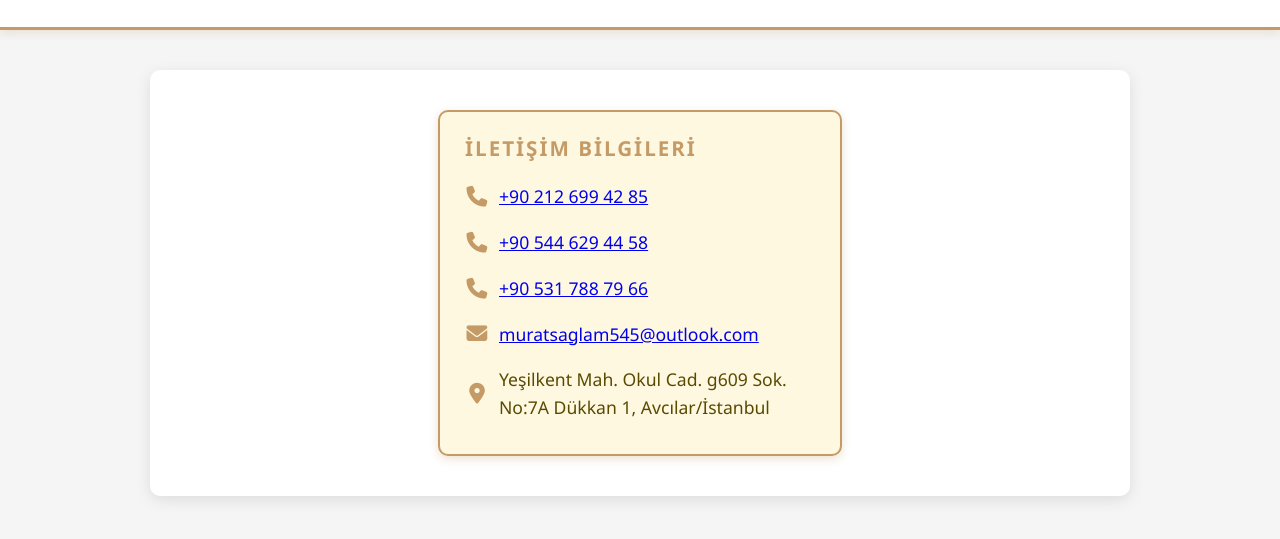
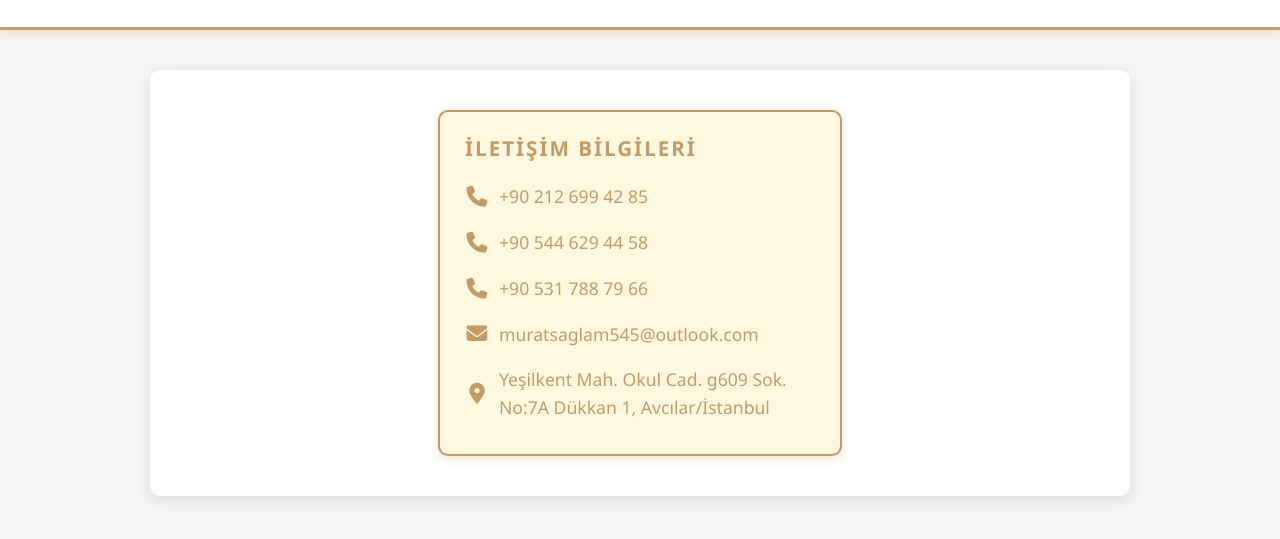
Before and after one commit to mustafaicee/peksag-lavabo, a plain HTML site: page iletisim.html in a window 1280 px wide. Shown: the part 119-658 px from the top of the page. Drawn offline with Linux system fonts and the light colour scheme.

Commit message:
renk değişikliği

```diff
--- a/iletisim.html
+++ b/iletisim.html
@@ -26,10 +26,10 @@
 
   <div class="contact-info">
     <h3>İletişim Bilgileri</h3>
-    <p><i class="fas fa-phone"></i> <a href="tel:+902126994285">+90 212 699 42 85</a></p>
-    <p><i class="fas fa-phone"></i> <a href="tel:+905446294458">+90 544 629 44 58</a></p>
-    <p><i class="fas fa-phone"></i> <a href="tel:+905317887966">+90 531 788 79 66</a></p>
-    <p><i class="fas fa-envelope"></i> <a href="mailto:muratsaglam@outlook.com">muratsaglam545@outlook.com</a></p>
+    <p><i class="fas fa-phone"></i> <a href="tel:+902126994285" style="text-decoration: none; color: #c49b66;">+90 212 699 42 85</a></p>
+    <p><i class="fas fa-phone"></i> <a href="tel:+905446294458" style="text-decoration: none;color: #c49b66;">+90 544 629 44 58</a></p>
+    <p><i class="fas fa-phone"></i> <a href="tel:+905317887966" style="text-decoration: none;color: #c49b66;">+90 531 788 79 66</a></p>
+    <p><i class="fas fa-envelope"></i> <a href="mailto:muratsaglam@outlook.com" style="text-decoration: none; color: #c49b66;">muratsaglam545@outlook.com</a></p>
     <p><i class="fas fa-map-marker-alt"></i> Yeşilkent Mah. Okul Cad. g609 Sok. No:7A Dükkan 1, Avcılar/İstanbul</p>
   </div>
 
--- a/style.css
+++ b/style.css
@@ -282,7 +282,7 @@ nav a:hover::after {
   padding: 20px 25px;
   max-width: 350px;
   box-shadow: 0 3px 10px rgba(196, 155, 102, 0.3);
-  color: #5a4a00;
+  color: #c49b66;
   font-size: 1.1rem;
   line-height: 1.6;
   user-select: none;
```
